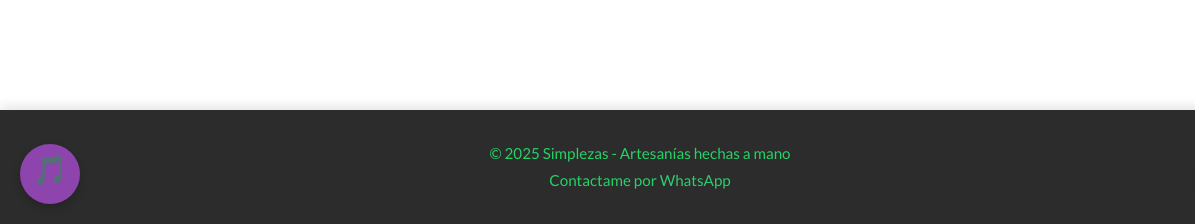
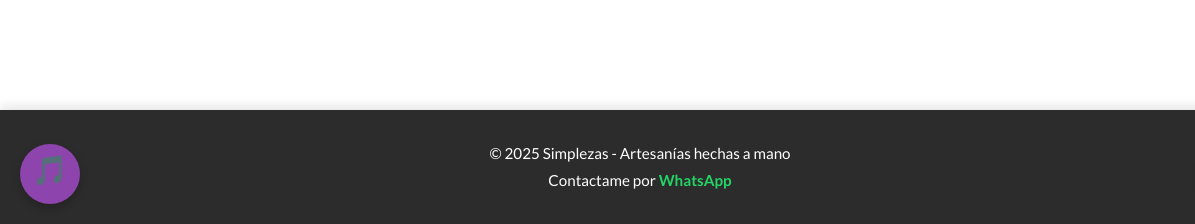
Before and after one commit to Carmen-Rohr/simplezas, a website: page index.html in a window 1280 px wide. Shown: the part 576-800 px from the top of the page, 0-1195 px from the left. Drawn offline with nearby package versions, Linux system fonts and the light colour scheme; no server answers.

Commit message:
"Modificando footer"

```diff
--- a/index.html
+++ b/index.html
@@ -52,7 +52,7 @@
   <footer class="footer-personalizado">
     <p class="mb-1">&copy; 2025 Simplezas - Artesanías hechas a mano</p>
   <!--  <p class="mb-1">Hecho con amor desde Luján, Buenos Aires, Argentina</p> -->
-    <p class="mb-0">Contactame por <a href="https://wa.me/5492323589433" target="_blank">WhatsApp</a></p>
+    <p class="mb-0">Contactame por <a href="https://wa.me/5492323589433" target="_blank" class="link-whatsapp">WhatsApp</a></p>
   </footer>
 
   <!-- Música botón flotante -->
--- a/style.css
+++ b/style.css
@@ -65,7 +65,7 @@ main {
 
 .footer-personalizado {
     background-color: #2c2c2c; /* Violeta profundo */
-    color: #25D366;
+    color: white;
     font-family: 'Lato', sans-serif;
     font-size: 0.95rem;
     padding: 2rem 1rem;
@@ -74,16 +74,29 @@ main {
     box-shadow: 0 -4px 10px rgba(0, 0, 0, 0.1);
 }
 
-.footer-personalizado a {
-    color: #2ecc71;
+/*.footer-personalizado a {
+    color: #e6d3b3;
     text-decoration: none;
     transition: color 0.3s ease, text-decoration 0.3s ease;
 }
 
 .footer-personalizado a:hover {
-    color: #1ebe57;
+    color: #ffd89b;
+    text-decoration: underline;
+} */
+
+.link-whatsapp {
+    color: #25D366; /* verde WhatsApp */
+    font-weight: bold;
+    text-decoration: none;
+    transition: color 0.3s ease;
+}
+
+.link-whatsapp:hover {
+    color: #1ebe57; /* verde más oscuro al pasar el mouse */
     text-decoration: underline;
 }
+
 
 #error {
     text-align: center;
```
